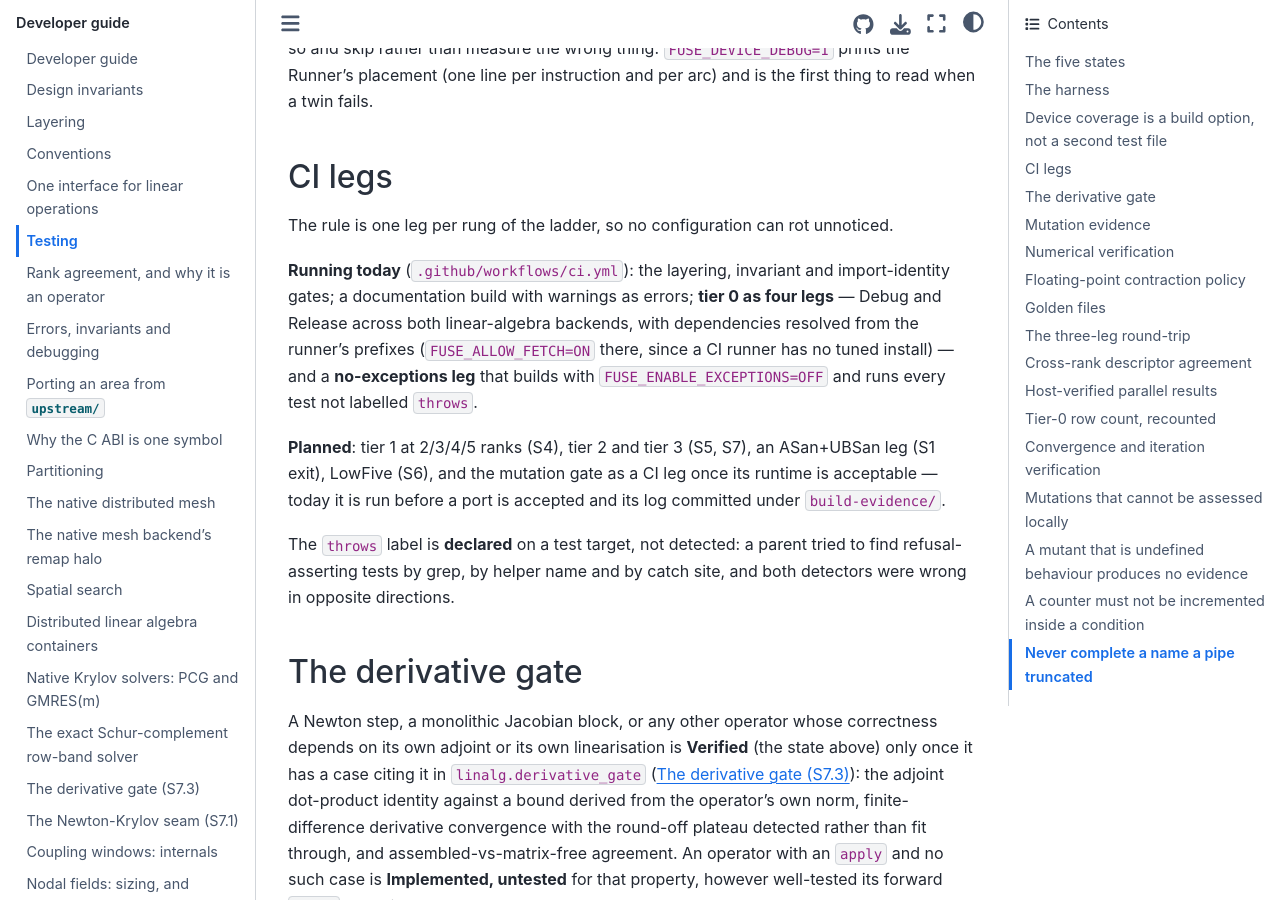
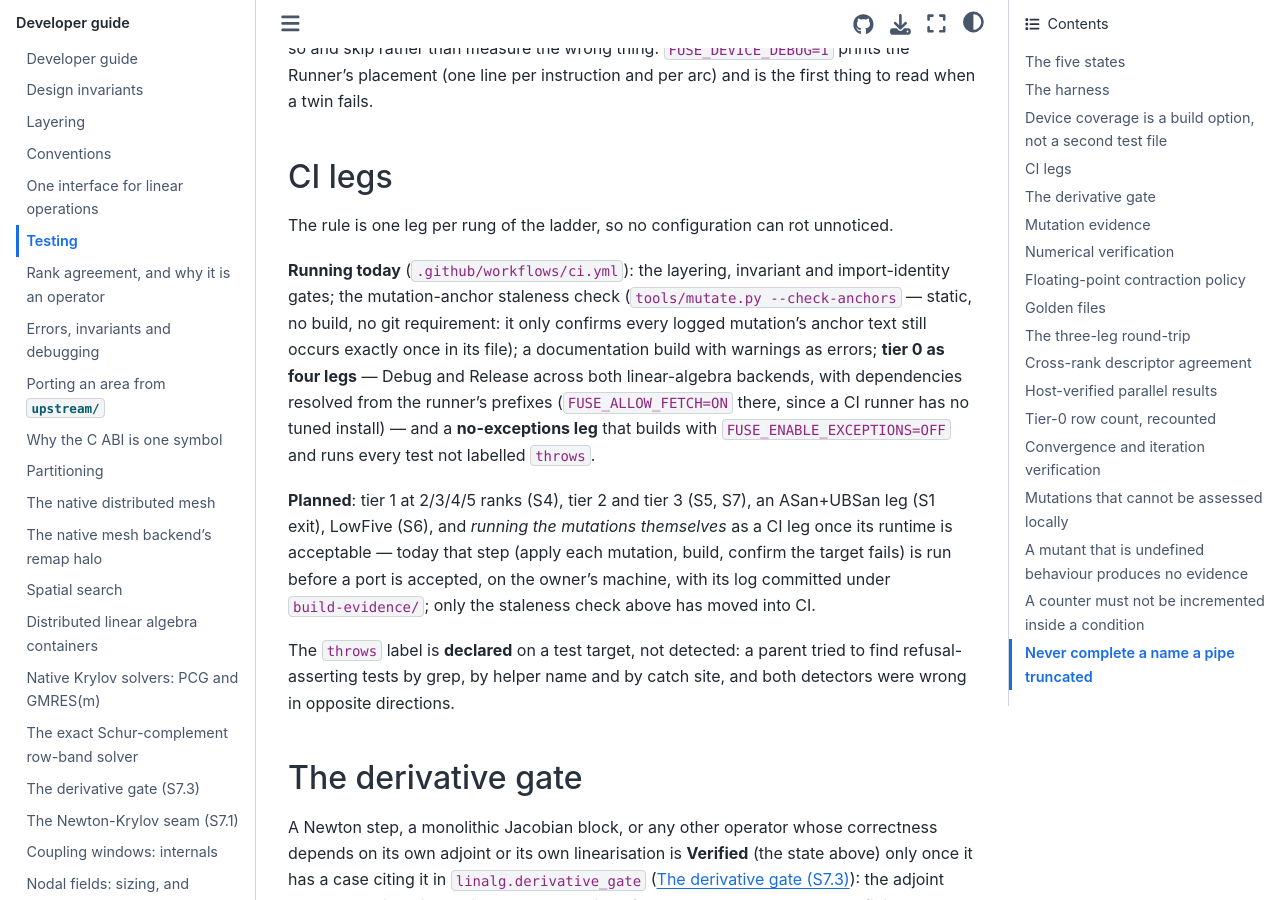
Before and after one commit to vijaysm/fuse, a Sphinx documentation site: the page built from docs/dev/testing.md, in a window 1280 px wide and 900 px high, scrolled down 3304 px. Built offline with Sphinx 7.4.7 and the Sphinx Book theme 1.1.4, drawn with Linux system fonts in a browser that asks for light colours.

Commit message:
Run the mutation-anchor staleness check in CI and restate I9's enforcement honestly
Review 2026-10-11 BC-3: I9 named a mutation-evidence CI gate that did not exist; the static anchor check now runs in the gates job.

```diff
--- a/docs/dev/testing.md
+++ b/docs/dev/testing.md
@@ -127,15 +127,19 @@
 
 The rule is one leg per rung of the ladder, so no configuration can rot unnoticed.
 
-**Running today** (`.github/workflows/ci.yml`): the layering, invariant and import-identity gates; a
-documentation build with warnings as errors; **tier 0 as four legs** — Debug and Release across both
-linear-algebra backends, with dependencies resolved from the runner's prefixes (`FUSE_ALLOW_FETCH=ON`
-there, since a CI runner has no tuned install) — and a **no-exceptions leg** that
-builds with `FUSE_ENABLE_EXCEPTIONS=OFF` and runs every test not labelled `throws`.
+**Running today** (`.github/workflows/ci.yml`): the layering, invariant and import-identity gates;
+the mutation-anchor staleness check (`tools/mutate.py --check-anchors` — static, no build, no git
+requirement: it only confirms every logged mutation's anchor text still occurs exactly once in its
+file); a documentation build with warnings as errors; **tier 0 as four legs** — Debug and Release
+across both linear-algebra backends, with dependencies resolved from the runner's prefixes
+(`FUSE_ALLOW_FETCH=ON` there, since a CI runner has no tuned install) — and a **no-exceptions leg**
+that builds with `FUSE_ENABLE_EXCEPTIONS=OFF` and runs every test not labelled `throws`.
 
 **Planned**: tier 1 at 2/3/4/5 ranks (S4), tier 2 and tier 3 (S5, S7), an ASan+UBSan leg (S1 exit),
-LowFive (S6), and the mutation gate as a CI leg once its runtime is acceptable — today it is run before
-a port is accepted and its log committed under `build-evidence/`.
+LowFive (S6), and *running the mutations themselves* as a CI leg once its runtime is acceptable —
+today that step (apply each mutation, build, confirm the target fails) is run before a port is
+accepted, on the owner's machine, with its log committed under `build-evidence/`; only the
+staleness check above has moved into CI.
 
 The `throws` label is **declared** on a test target, not detected: a parent tried to find
 refusal-asserting tests by grep, by helper name and by catch site, and both detectors were wrong in
```
Also changed, not shown: docs/dev/invariants.md (+7 -2 lines), 2 other files.
